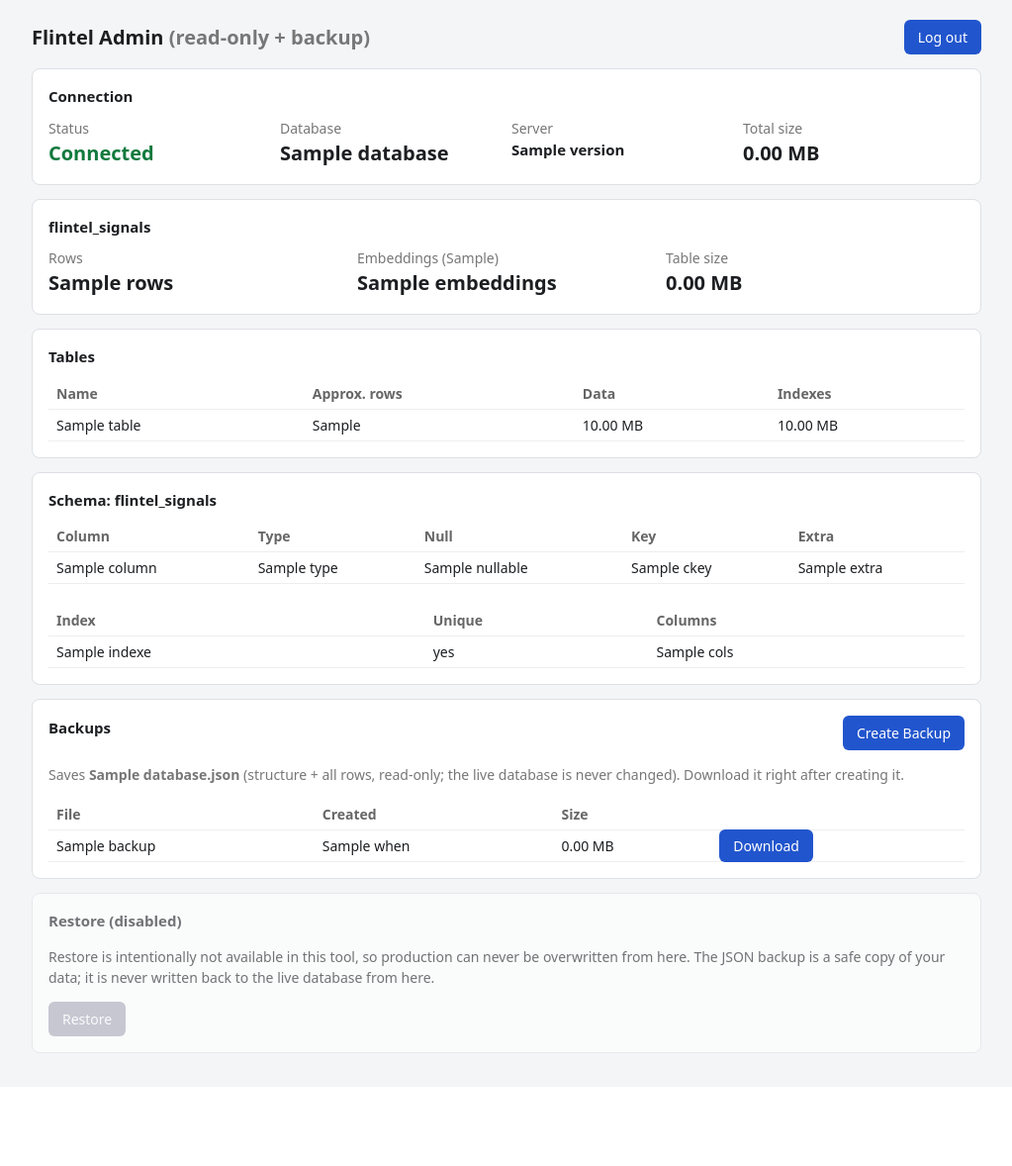
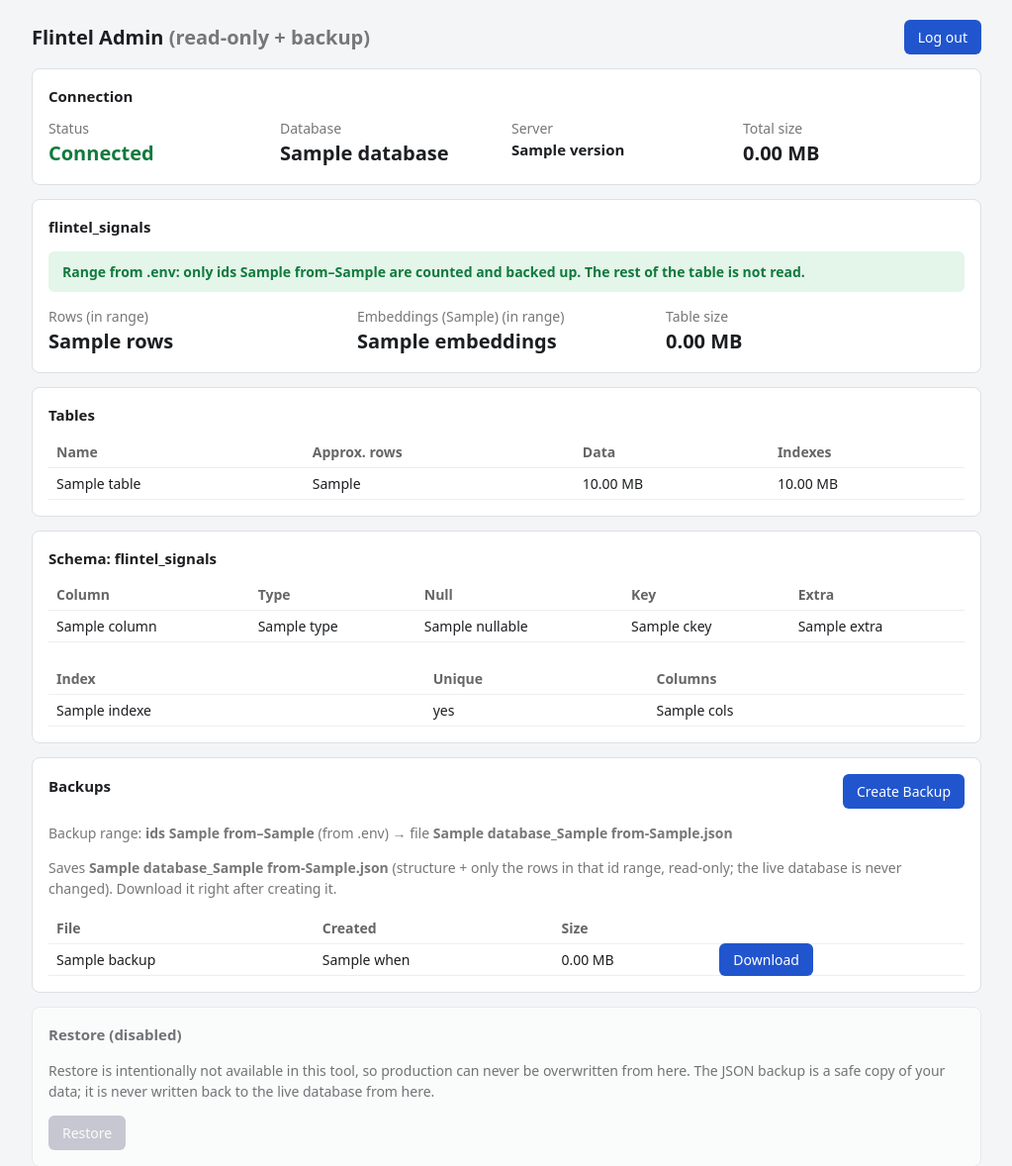
Before and after one commit to abdulwaarisinfo-dot/Flintel-Admin-local-read-only-inspector-backup-, a FastAPI app: template flintel-admin/app/templates/index.html in a window 1280 px wide. Shown: the top 1178 px of the page at 99% size, without its empty margins (128-1151 px from the left). Before the commit the page ends 1064 px from the top, so only its background shows below. Run offline with FastAPI, Linux system fonts and the light colour scheme; the template is opened without the code that fills it: most values are stand-ins (such as "Sample title", 1, 10 or a date in 2020).

Commit message:
Enhance signals display with range and backup info
Added range information and backup details for signals.

```diff
--- a/flintel-admin/app/templates/index.html
+++ b/flintel-admin/app/templates/index.html
@@ -18,9 +18,11 @@
 
 {% if info.ok %}
 {% if info.signals %}
-<div class="card"><h2>flintel_signals</h2><div class="grid">
-<div class="stat"><span class="muted">Rows</span><b>{{ info.signals.rows }}</b></div>
-<div class="stat"><span class="muted">Embeddings{% if info.signals.embedding_col %} ({{ info.signals.embedding_col }}){% endif %}</span><b>{{ info.signals.embeddings if info.signals.embeddings is not none else 'n/a' }}</b></div>
+<div class="card"><h2>flintel_signals</h2>
+{% if info.signals.range %}<div class="msg ok">Range from .env: only ids <b>{{ info.signals.range['from'] }}&ndash;{{ info.signals.range.to if info.signals.range.to is not none else 'end' }}</b> are counted and backed up. The rest of the table is not read.</div>{% endif %}
+<div class="grid">
+<div class="stat"><span class="muted">Rows{% if info.signals.range %} (in range){% endif %}</span><b>{{ info.signals.rows if info.signals.rows is not none else 'n/a' }}</b></div>
+<div class="stat"><span class="muted">Embeddings{% if info.signals.embedding_col %} ({{ info.signals.embedding_col }}){% endif %}{% if info.signals.range %} (in range){% endif %}</span><b>{{ info.signals.embeddings if info.signals.embeddings is not none else 'n/a' }}</b></div>
 <div class="stat"><span class="muted">Table size</span><b>{{ info.signals.size|size }}</b></div>
 </div></div>
 {% endif %}
@@ -44,7 +46,8 @@
 <div class="card"><div class="row"><h2>Backups</h2>
 <form method="post" action="/backup" onsubmit="this.querySelector('button').disabled=true;this.querySelector('button').textContent='Backing up...'">
 <button type="submit">Create Backup</button></form></div>
-<p class="muted">Saves <b>{{ info.database or 'database' }}.json</b> (structure + all rows, read-only; the live database is never changed). Download it right after creating it.</p>
+{% if info.signals %}<p class="muted">Backup range: {% if info.signals.range_state == 'range' %}<b>ids {{ info.signals.range['from'] }}&ndash;{{ info.signals.range.to if info.signals.range.to is not none else 'end' }}</b> (from .env) &rarr; file <b>{{ info.database }}_{{ info.signals.range['from'] }}-{{ info.signals.range.to if info.signals.range.to is not none else 'end' }}.json</b>{% elif info.signals.range_state == 'full' %}<b>not set</b> &rarr; full backup of all rows. (BACKUP_FROM / BACKUP_TO were not found in .env or the environment.){% else %}see the warning above{% endif %}</p>{% endif %}
+<p class="muted">Saves <b>{% if info.signals and info.signals.range %}{{ info.database or 'database' }}_{{ info.signals.range['from'] }}-{{ info.signals.range.to if info.signals.range.to is not none else 'end' }}{% else %}{{ info.database or 'database' }}{% endif %}.json</b> ({% if info.signals and info.signals.range %}structure + only the rows in that id range{% else %}structure + all rows{% endif %}, read-only; the live database is never changed). Download it right after creating it.</p>
 {% if backups %}<table><tr><th>File</th><th>Created</th><th>Size</th><th></th></tr>
 {% for b in backups %}<tr><td>{{ b.name }}</td><td>{{ b.when }}</td><td>{{ b.size|size }}</td>
 <td><a class="btn" href="/download/{{ b.name }}">Download</a></td></tr>{% endfor %}</table>
```
